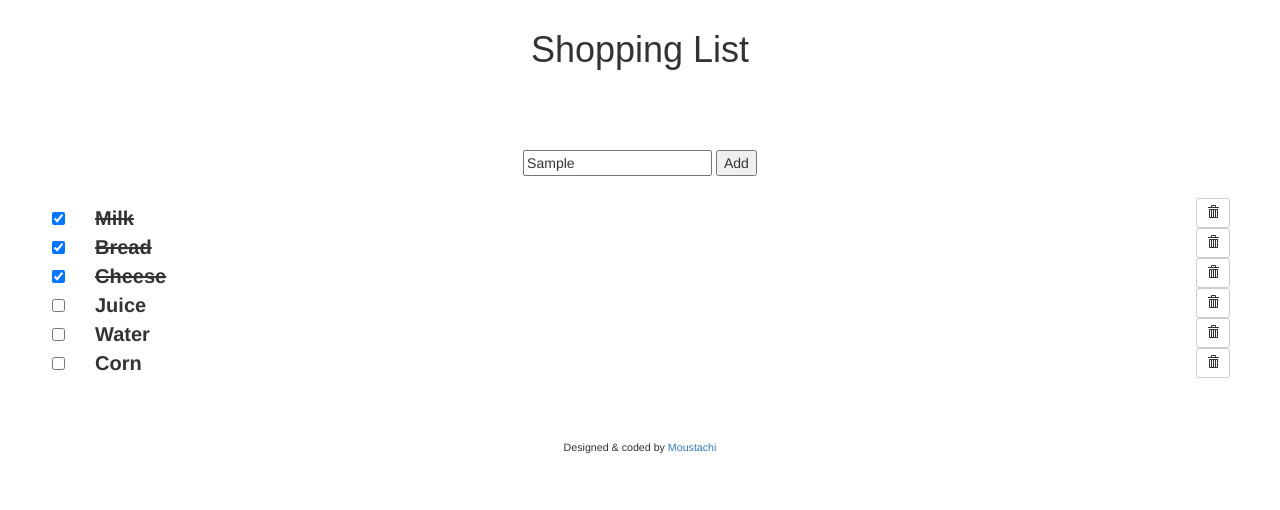
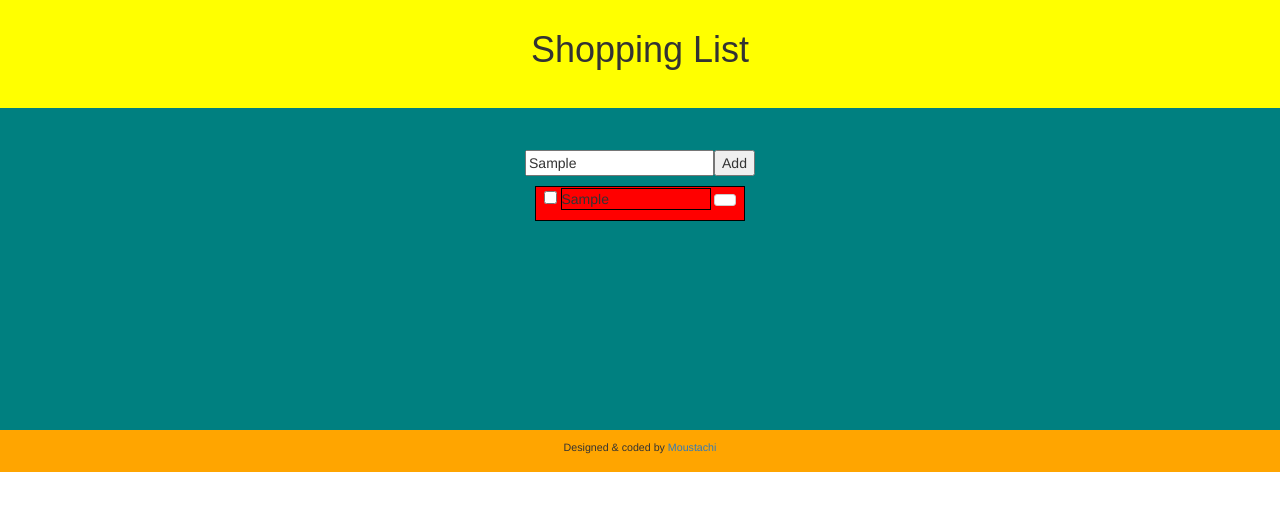
Before and after one commit to Moustachi/shopping-list, a plain HTML site: page index.html in a window 1280 px wide. Both pictures are taken after typing "Sample" into the empty fields and a click on the button "Add". Drawn offline with nearby package versions, Linux system fonts and the light colour scheme.

Commit message:
input text and add button for the list is now functional

```diff
--- a/css/style.css
+++ b/css/style.css
@@ -1,5 +1,5 @@
 header h1 {
-	/*background-color: yellow;*/
+	background-color: yellow;
 	font-family: Arial, Helvetica, sans-serif;
 	height:3em;
 	margin: 0 auto;
@@ -13,26 +13,8 @@ body {
 
 section {
 	height: 23em;
-	/*background-color: teal;*/
+	background-color: teal;
 	padding-top: 3em;
-}
-
-.list{
-	/*background-color: pink;*/
-	text-align: left;
-	padding-left: 5.2rem;
-	font-size: 15pt;
-	font-weight: bold;
-	line-height: 2.9rem;
-	width: 10em;
-}
-
-.list p {
-	/*background-color: brown;*/
-	width: 8rem;
-	margin: 0 auto;
-	display: inline;
-	margin-left: 3rem;
 }
 
 .text-input {
@@ -41,18 +23,8 @@ section {
 	padding-bottom: 2em;
 }
 
-.trash {
-	/*background-color: yellow;*/
-	display: block;
-	text-align: right;
-	width: 3em;
-	float:right;
-	margin-right: 5rem;
-	margin-top: -18rem;
-}
-
 footer {
-	/*background-color: orange;*/
+	background-color: orange;
 	height: 3em;
 	text-align: center;
 	padding-top: 1rem;
@@ -62,6 +34,27 @@ footer p {
 	font-size: 8pt;
 }
 
-ul {
-	/*background-color: red;*/
+#shoppinglist {
+	background-color: red;
+	border: 1px solid black;
+	margin: 0 auto;
+	width: 15em;
+	padding: 0;
 }
+
+li {
+	list-style: none;
+	width:15rem;
+	display:inline-block;
+	border: 1px solid black;
+	text-align: left;
+}
+
+.newtextdiv {
+	margin-left: 0;
+	margin-bottom: 1rem;
+}
+
+.listdiv {
+	margin-top: 1rem;
+}
--- a/index.html
+++ b/index.html
@@ -6,6 +6,8 @@
 		<link rel="stylesheet" type="text/css" href="./css/style.css">
 		<link rel="stylesheet" type="text/css" href="./css/normalize.css">
 		<link rel="stylesheet" href="http://maxcdn.bootstrapcdn.com/bootstrap/3.3.6/css/bootstrap.min.css">
+		<script type="text/javascript" src="https://ajax.googleapis.com/ajax/libs/jquery/2.2.2/jquery.min.js"></script>
+		<script type="text/javascript" src="js/append.js"></script>
 	</head>
 	<body>
 		<header>
@@ -13,30 +15,11 @@
 		</header>
 		<section>
 			<div class="text-input">
-				<input type='text' name='InputText'></input>
-				<button type='button'>Add</button>
+				<input type="text" id="new-text" maxlength="19"></input><button id="add">Add</button>
+			<div class="listdiv">
+			<ul id="shoppinglist">
+			</ul>
 			</div>
-			<div class="list">
-				<input type="checkbox" checked="yes"><p><strike>Milk</strike></p></br>
-				<input type="checkbox" checked="yes"><p><strike>Bread</strike></p></br>
-				<input type="checkbox" checked="yes"><p><strike>Cheese</strike></p></br>
-				<input type="checkbox"><p>Juice</p></br>
-				<input type="checkbox"><p>Water</p></br>
-				<input type="checkbox"><p>Corn</p></br>
-			</div>
-			<div class="trash">
-				<button type="button" class="btn btn-default btn-sm">
-          <span class="glyphicon glyphicon-trash"></span></button>
-        		<button type="button" class="btn btn-default btn-sm">
-          <span class="glyphicon glyphicon-trash"></span></button>
-          		<button type="button" class="btn btn-default btn-sm">
-          <span class="glyphicon glyphicon-trash"></span></button>
-          		<button type="button" class="btn btn-default btn-sm">
-          <span class="glyphicon glyphicon-trash"></span></button>
-          		<button type="button" class="btn btn-default btn-sm">
-          <span class="glyphicon glyphicon-trash"></span></button>
-          		<button type="button" class="btn btn-default btn-sm">
-          <span class="glyphicon glyphicon-trash"></span></button>
 			</div>
 		</section>
 		<footer>
--- /dev/null
+++ b/js/append.js
@@ -0,0 +1,10 @@
+function addListItem() {
+	var text = $('#new-text').val();
+	$('#shoppinglist').append('<div class="newtextdiv"><input type="checkbox"> <li>'+text+'</li> <button type="button" class="btn btn-default btn-sm"></div>');
+}
+
+$(document).ready(function(){
+
+	$('#add').on('click', addListItem);
+
+});
```
